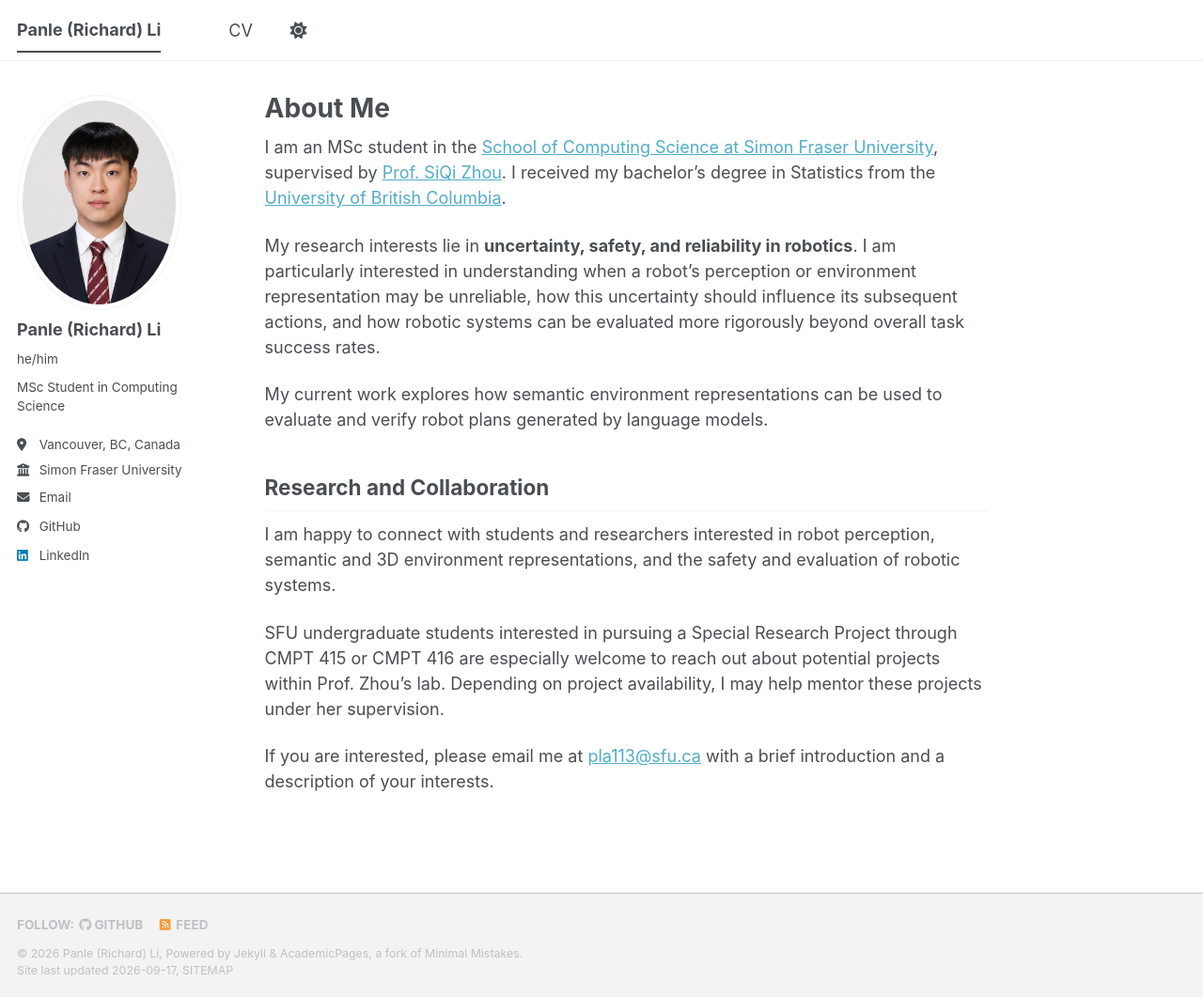
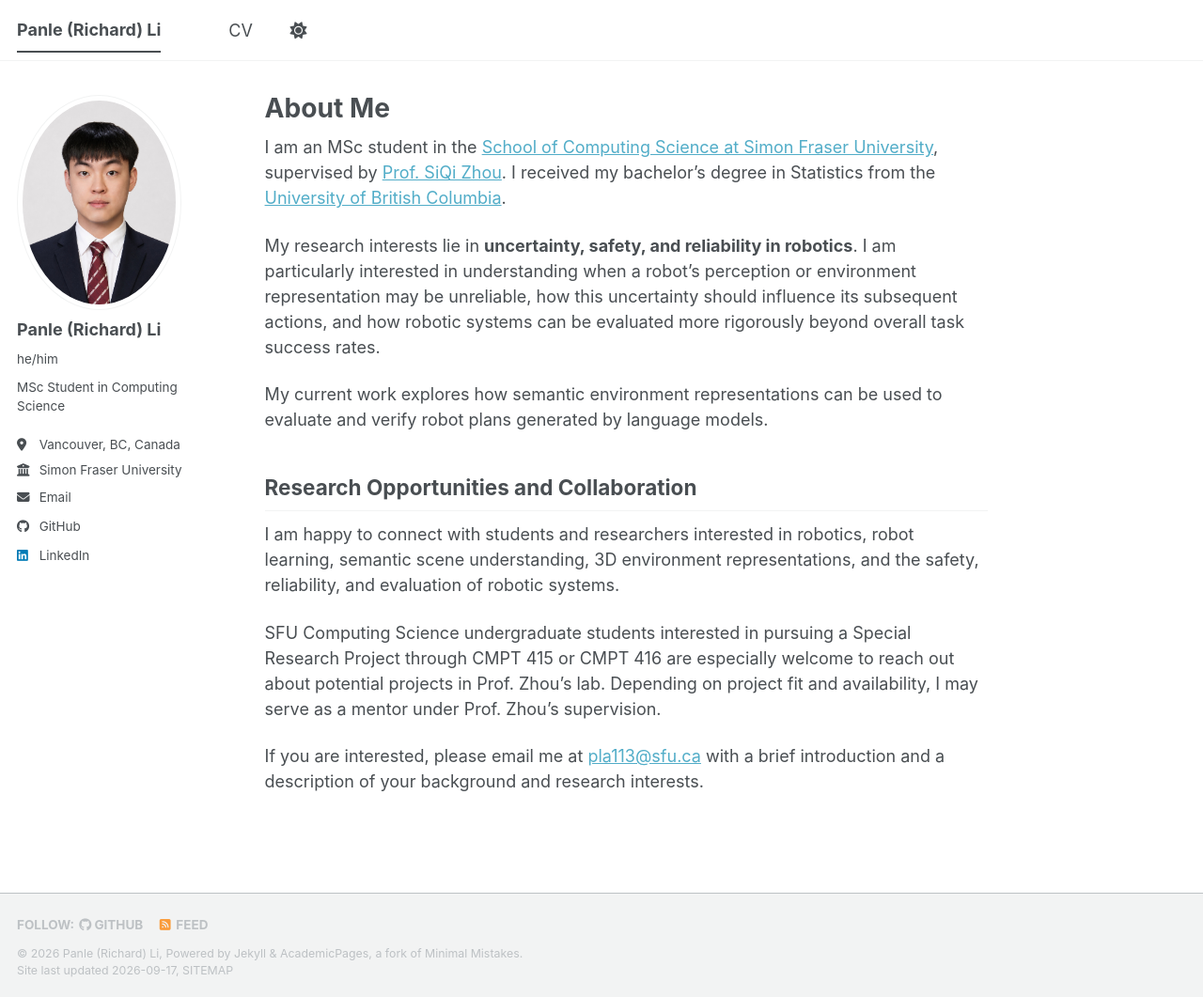
Before and after one commit to panleli/panleli.github.io, a Jekyll site: the page built from _pages/about.md, in a window 1280 px wide and 1061 px high. Shown: the whole window at 94% size. Built offline with Jekyll 4.4.1, drawn with Linux system fonts in a browser that asks for light colours; a style sheet for code colours, icons or effects is not loaded.

Commit message:
Update about.md

```diff
--- a/_pages/about.md
+++ b/_pages/about.md
@@ -7,16 +7,17 @@ redirect_from:
   - /about.html
 ---
 
-I am an MSc student in the [School of Computing Science at Simon Fraser University](https://www.sfu.ca/computing.html), supervised by [Prof. SiQi Zhou](https://siqizhou.com/). I received my bachelor's degree in Statistics from the [University of British Columbia](https://www.ubc.ca/).
 
-My research interests lie in **uncertainty, safety, and reliability in robotics**. I am particularly interested in understanding when a robot's perception or environment representation may be unreliable, how this uncertainty should influence its subsequent actions, and how robotic systems can be evaluated more rigorously beyond overall task success rates.
+I am an MSc student in the [School of Computing Science at Simon Fraser University](https://www.sfu.ca/computing.html), supervised by [Prof. SiQi Zhou](https://siqizhou.com/). I received my bachelor’s degree in Statistics from the [University of British Columbia](https://www.ubc.ca/).
+
+My research interests lie in **uncertainty, safety, and reliability in robotics**. I am particularly interested in understanding when a robot’s perception or environment representation may be unreliable, how this uncertainty should influence its subsequent actions, and how robotic systems can be evaluated more rigorously beyond overall task success rates.
 
 My current work explores how semantic environment representations can be used to evaluate and verify robot plans generated by language models.
 
-## Research and Collaboration
+## Research Opportunities and Collaboration
 
-I am happy to connect with students and researchers interested in robot perception, semantic and 3D environment representations, and the safety and evaluation of robotic systems.
+I am happy to connect with students and researchers interested in robotics, robot learning, semantic scene understanding, 3D environment representations, and the safety, reliability, and evaluation of robotic systems.
 
-SFU undergraduate students interested in pursuing a Special Research Project through CMPT 415 or CMPT 416 are especially welcome to reach out about potential projects within Prof. Zhou's lab. Depending on project availability, I may help mentor these projects under her supervision.
+SFU Computing Science undergraduate students interested in pursuing a Special Research Project through CMPT 415 or CMPT 416 are especially welcome to reach out about potential projects in Prof. Zhou’s lab. Depending on project fit and availability, I may serve as a mentor under Prof. Zhou’s supervision.
 
-If you are interested, please email me at [pla113@sfu.ca](mailto:pla113@sfu.ca) with a brief introduction and a description of your interests.
+If you are interested, please email me at [pla113@sfu.ca](mailto:pla113@sfu.ca) with a brief introduction and a description of your background and research interests.
```
